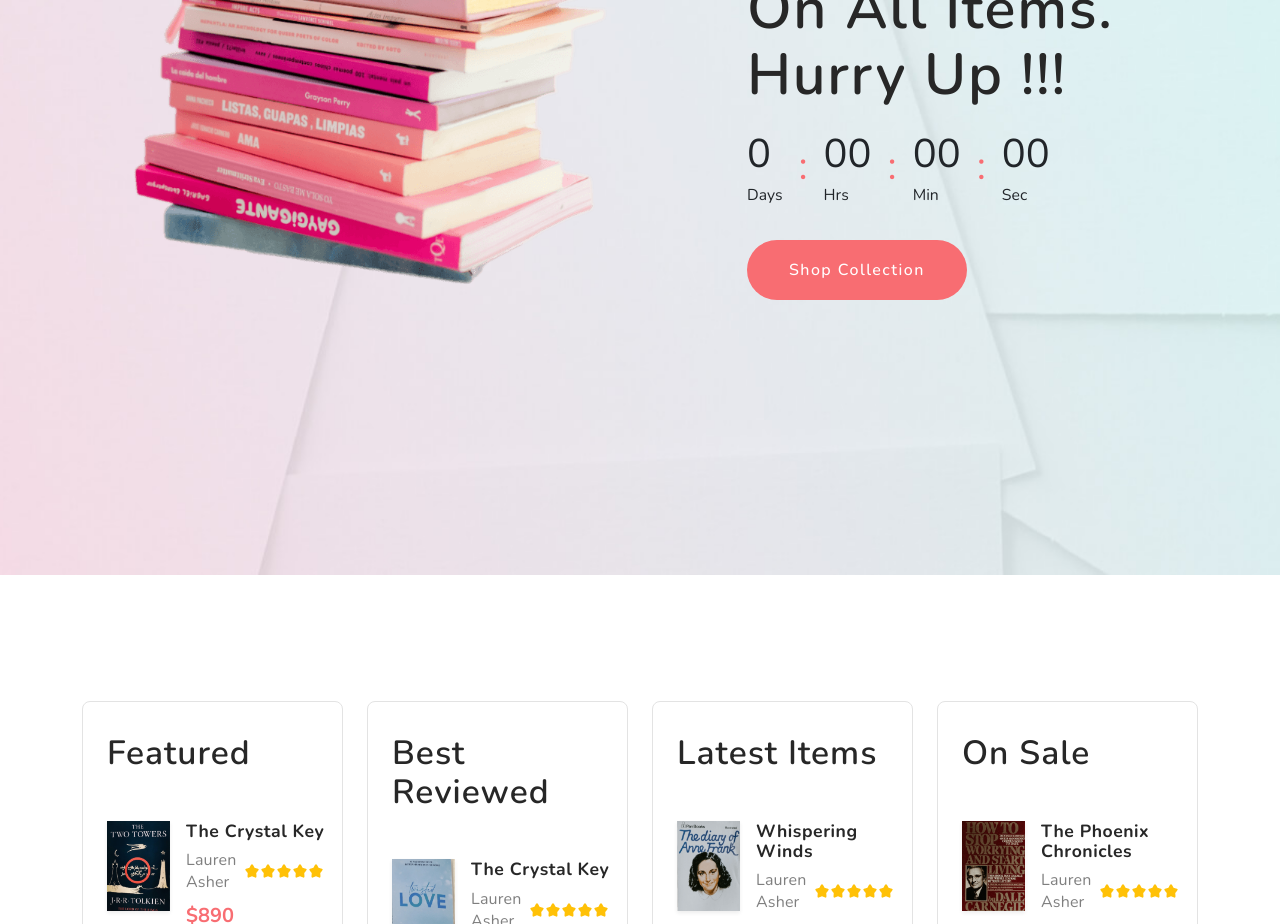
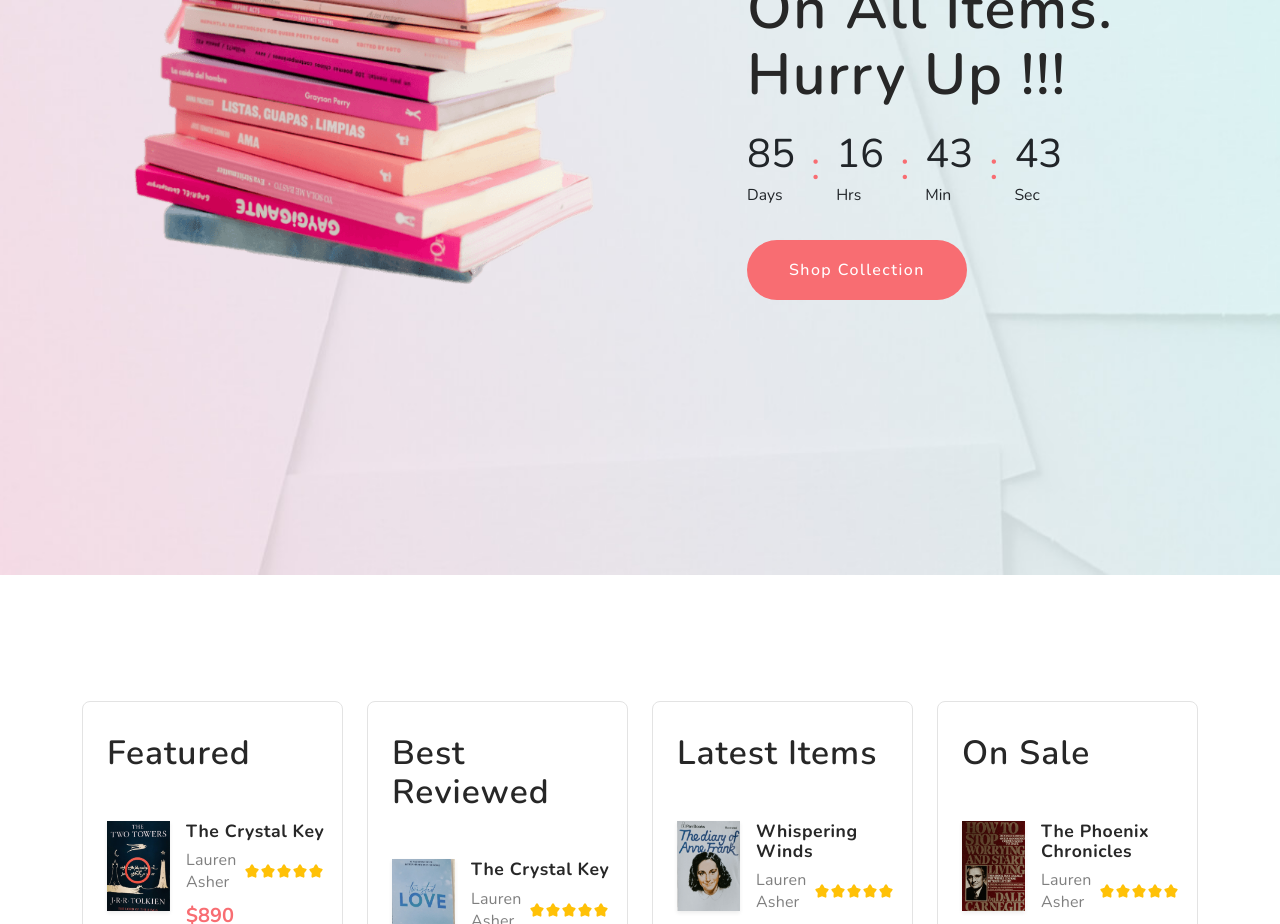
Before and after one commit to Ankit2176/book-store, an Angular app: page / in a window 1280 px wide. Shown: the part 2240-3164 px from the top of the page. Built offline with nearby package versions, Linux system fonts and the light colour scheme.

Commit message:
count down modify

```diff
--- a/src/app/home/limited-offer/limited-offer.component.ts
+++ b/src/app/home/limited-offer/limited-offer.component.ts
@@ -9,65 +9,55 @@ import { RouterLink } from '@angular/router';
   styleUrls: ['./limited-offer.component.css']
 })
 export class LimitedOfferComponent
-//  implements OnInit, OnDestroy
+  implements OnInit, OnDestroy {
+  private timeInterval: any;
+  public endTime: Date = new Date('2024-12-31T23:59:59'); // Ensure this is a valid future date
+  public days: string = '0';
+  public hours: string = '00';
+  public minutes: string = '00';
+  public seconds: string = '00';
 
-{
+  ngOnInit() {
+    this.initializeClock();
+  }
 
-  countdown: any;
-  // endTime: string = new Date(Date.now() + 24 * 60 * 60 * 1000).toISOString(); // Set to 24 hours from now
+  ngOnDestroy() {
+    if (this.timeInterval) {
+      clearInterval(this.timeInterval);
+    }
+  }
 
-  days: string = '0';
-  hours: string = '00';
-  minutes: string = '00';
-  seconds: string = '00';
+  // Optimized function that doesn't re-parse dates
+  private getTimeRemaining(endtime: Date) {
+    const total = endtime.getTime() - new Date().getTime();
+    if (total < 0) return { total: 0, days: 0, hours: 0, minutes: 0, seconds: 0 };
 
-  // private timeInterval: any;
+    const seconds = Math.floor((total / 1000) % 60);
+    const minutes = Math.floor((total / 1000 / 60) % 60);
+    const hours = Math.floor((total / (1000 * 60 * 60)) % 24);
+    const days = Math.floor(total / (1000 * 60 * 60 * 24));
 
-  //   ngOnInit() {
-  //     debugger;
-  //    this.initializeClock();
-  //     }
+    return { total, days, hours, minutes, seconds };
+  }
 
-  //   ngOnDestroy() {
-  //     debugger;
-  //     clearInterval(this.timeInterval);
-  //   }
+  private initializeClock() {
+    this.updateClock(); // Immediate update to prevent initial delay
+    this.timeInterval = setInterval(() => {
+      this.updateClock();
+    }, 1000);
+  }
 
-  //   private getTimeRemaining(endtime: string) {
-  // debugger;
-  //     const total = Date.parse(endtime) - Date.parse(new Date().toString());
-  //     const seconds = Math.floor((total / 1000) % 60);
-  //     const minutes = Math.floor((total / 1000 / 60) % 60);
-  //     const hours = Math.floor((total / (1000 * 60 * 60)) % 24);
-  //     const days = Math.floor(total / (1000 * 60 * 60 * 24));
-  //     return { total, days, hours, minutes, seconds };
-  //   }
+  private updateClock() {
+    const t = this.getTimeRemaining(this.endTime);
 
-  //   private initializeClock() {
-  //     debugger;
-  //      this.updateClock();
-  //     this.timeInterval = setInterval(() => {
-  //     debugger;
+    if (t.total <= 0) {
+      clearInterval(this.timeInterval);
+    }
 
-  //      this.updateClock();
-  //    }, 1000);
-  //    }
-
-  //   private updateClock() {
-  //     debugger;
-
-  //     console.log('Updating clock...');
-  //     const t = this.getTimeRemaining(this.endTime);
-  //     this.days = t.days.toString();
-  //     this.hours = ('0' + t.hours).slice(-2);
-  //     this.minutes = ('0' + t.minutes).slice(-2);
-  //     this.seconds = ('0' + t.seconds).slice(-2);
-  //     console.log(`Clock updated: ${this.days} days, ${this.hours} hours, ${this.minutes} minutes, ${this.seconds} seconds`);
-
-  //     if (t.total <= 0) {
-  //     debugger;
-
-  //       clearInterval(this.timeInterval);
-  //     }
-  //   }
+    // Safely update the UI
+    this.days = t.days.toString();
+    this.hours = ('0' + t.hours).slice(-2);
+    this.minutes = ('0' + t.minutes).slice(-2);
+    this.seconds = ('0' + t.seconds).slice(-2);
+  }
 }
```
